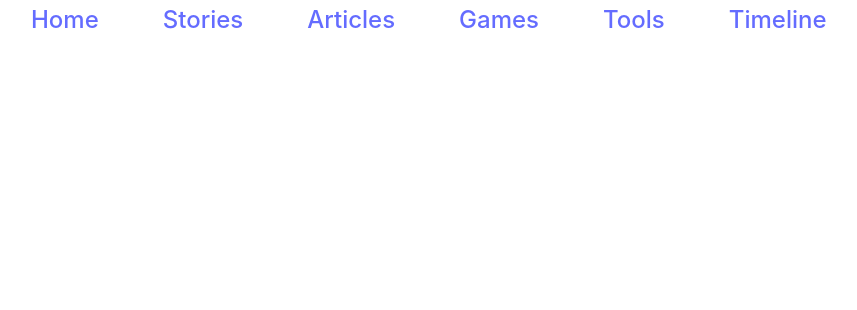
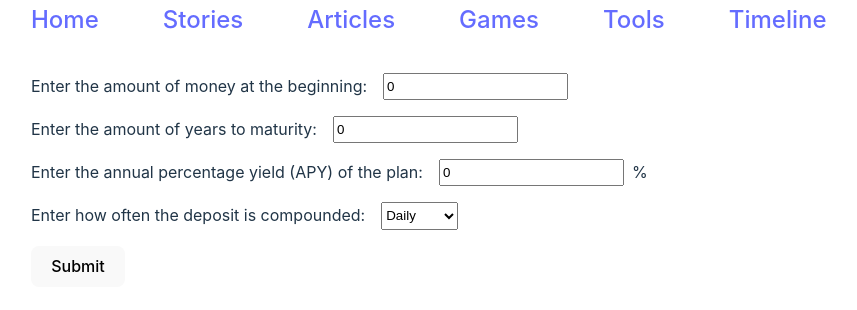
Before and after one commit to SZwuxin/vite-project, a React (Vite) app: page /tools/interestCalculator in a window 1280 px wide. Shown: the top 310 px of the page, without its empty margins (209-1066 px from the left). Built offline with nearby package versions, Linux system fonts and the light colour scheme.

Commit message:
Added new tool!

```diff
--- a/src/App.tsx
+++ b/src/App.tsx
@@ -15,6 +15,7 @@ import { BirthdayParadox } from "./pages/tools/birthdayParadox.tsx";
 import { DiceRoller } from "./pages/tools/diceRoller.tsx";
 import { NumberGuesser } from "./pages/games/numberGuesser.tsx";
 import { SqliteTest } from "./pages/stories/sqliteTest.tsx";
+import { InterestCalculator } from "./pages/tools/interestCalculator.tsx";
 
 function App() {
     return (
@@ -30,6 +31,7 @@ function App() {
                 <Route path="/tools/factorFinder" element = {<FactorFinder />}/>
                 <Route path="/tools/birthdayParadox" element = {<BirthdayParadox />}/>
                 <Route path="/tools/diceRoller" element = {<DiceRoller />}/>
+                <Route path="/tools/interestCalculator" element = {<InterestCalculator/>}/>
                 <Route path="/games/numberGuesser" element = {<NumberGuesser />}/>
                 <Route path="/stories/sqliteTest" element = {<SqliteTest />}/>
 
--- a/src/pages/timeline.tsx
+++ b/src/pages/timeline.tsx
@@ -12,6 +12,8 @@ export const TimeLine = () => {
         <Collapsible date='5/23' word='Add two more tools!' image={['/5_23_timeline.jpg', 800, 600]}/>
         <Collapsible date='5/24' word='Added the first game Bagel! More to come' image={['',0,0]}/>
         <Collapsible date='5/25' word='Tried to implement sqlite but running into build issues... So instead I added some links to stories and articles page.' image={['',0,0]}/>
+        <Collapsible date='5/26' word='Added a new tool to calculate interest!' image={['',0,0]}/>
+        <Collapsible date='5/27' word='Memorial day, likely no update' image={['',0,0]}/>
 
       </>
     );
--- a/src/pages/tools.tsx
+++ b/src/pages/tools.tsx
@@ -3,6 +3,7 @@ import { Link } from "react-router-dom";
 import factorFinder from '/factorFinder.jpg'
 import birthday from '/birthday.jpg'
 import dice from '/dice.jpg'
+import calculator from '/calculator.jpg'
 import './tools.css';
 
 export const ToolPage = () => {
@@ -37,6 +38,7 @@ export const ToolPage = () => {
                     </Link></button>
           </Card.Body>
         </Card>
+
         <Card>
           <Card.Body>
             <Card.Title className='cardTitle'>Dice roller</Card.Title>
@@ -51,6 +53,21 @@ export const ToolPage = () => {
           </Card.Body>
         </Card>
         </div>
+        <div  className='card'>
+        <Card>
+          <Card.Body>
+            <Card.Title className='cardTitle'>Interest calculator</Card.Title>
+            <Card.Img src={calculator} className='cardimg' />
+
+            <Card.Text className='cardText'>
+              Calculate interest earned!
+            </Card.Text>
+            <button ><Link className="toollink" to="/tools/interestCalculator">
+            Interest calculator
+                    </Link></button>
+          </Card.Body>
+        </Card>
+        </div>
       </>
     );
   };
--- /dev/null
+++ b/src/pages/tools/interestCalculator.tsx
@@ -0,0 +1,63 @@
+import { useState } from "react";
+import { Button } from "react-bootstrap";
+import './tools.css'
+
+export const InterestCalculator = () => {
+    const [amount, setAmount] = useState(0);
+    const [years, setYears] = useState(0);
+    const [apy, setApy] = useState(0.0);
+    const [compound, setCompound] = useState('daily')
+    const [endAmount, setEndAmount] = useState('')
+    const [display, setDisplay] = useState(false);
+    const calculate = () => {
+        if (compound === 'yearly') {
+            setEndAmount(calc(amount, apy, 1, years))
+        }
+        else if (compound === 'quarterly') {
+            setEndAmount(calc(amount, apy, 4, years))
+        }
+        else if (compound === 'monthly') {
+            setEndAmount(calc(amount, apy, 12, years))
+        }
+        else if (compound === 'daily') {
+            setEndAmount(calc(amount, apy, 365, years))
+        }
+        setDisplay(true)
+    }
+    const calc = (d: number, r:number, n:number, y:number) => {
+        return (d*(1+0.01*(r/n))**(n*y)).toFixed(2)
+    }
+
+    const setA = (e: React.FormEvent<HTMLInputElement>) => {
+        setAmount(parseInt((e.target as HTMLTextAreaElement).value))
+        setDisplay(false)
+    }
+    const setY = (e: React.FormEvent<HTMLInputElement>) => {
+        setYears(parseInt((e.target as HTMLTextAreaElement).value))
+        setDisplay(false)
+    }
+    const setAPY = (e: React.FormEvent<HTMLInputElement>) => {
+        setApy(parseFloat((e.target as HTMLTextAreaElement).value))
+        setDisplay(false)
+    }
+    return (
+        <>
+        <label className='birthday'> Enter the amount of money at the beginning:  <input className='birthdayInput' name="myInput" pattern="[0-9]*" value={amount} onInput={e => setA(e)}/>
+        </label>
+        <label className='birthday'> Enter the amount of years to maturity:  <input className='birthdayInput' name="myInput2" pattern="[0-9]*" value={years} onInput={e => setY(e)}/> </label>
+        <label className='birthday'> Enter the annual percentage yield (APY) of the plan:  <input className='birthdayInput' name="myInput3" value={apy} onInput={e => setAPY(e)}/> % </label>
+        <label className='birthday'> Enter how often the deposit is compounded:  <select name="compound" className='birthdayInput' id="compound" onChange={e => setCompound(e.currentTarget.value)}>
+        <option value="daily">Daily</option>
+        <option value="monthly">Monthly</option>
+        <option value="quarterly">Quarterly</option>
+        <option value="yearly">Yearly</option>
+        </select> </label>
+
+        <Button variant="info" onClick={() => {calculate()}}>Submit</Button>
+        {display && (
+            <p> You will have {endAmount} after {years} years </p>
+        )}
+
+        </>
+    )
+}
--- a/src/pages/tools/tools.css
+++ b/src/pages/tools/tools.css
@@ -4,5 +4,6 @@
 }
 
 .birthdayInput {
-    margin-left: 1rem
+    margin-left: 1rem;
+    margin-right: 0.5rem;
 }
```
Also changed, not shown: public/calculator.jpg (added).
